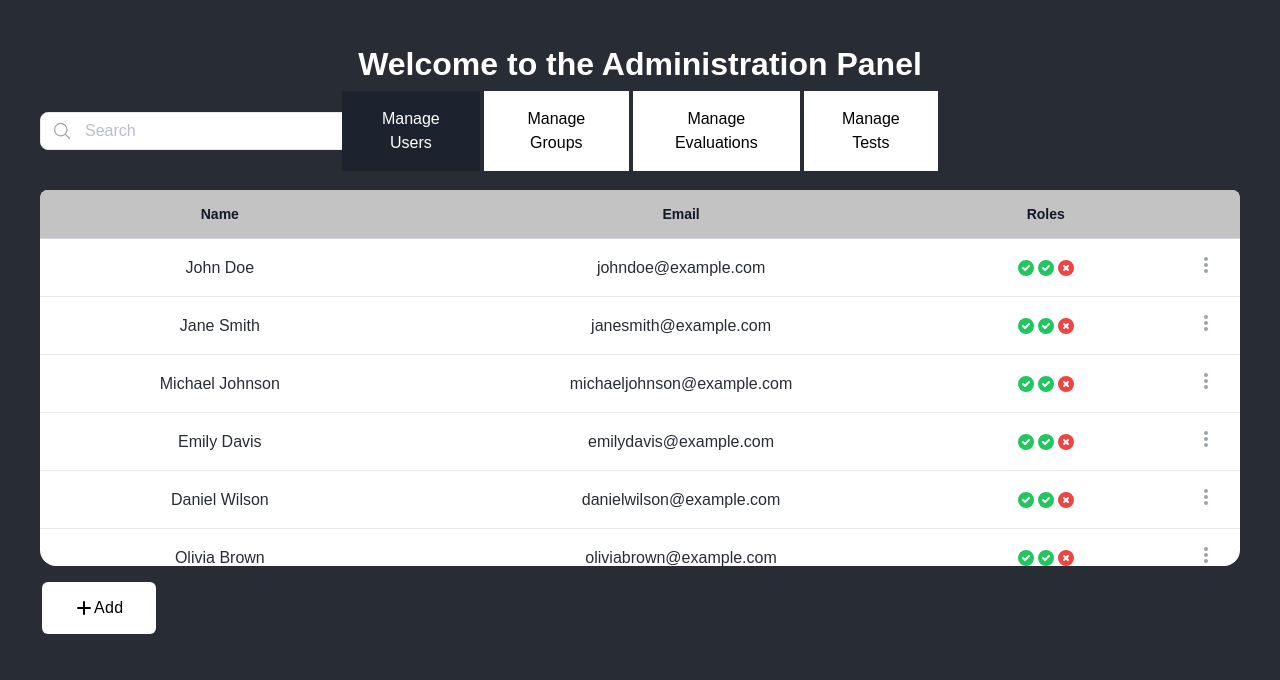
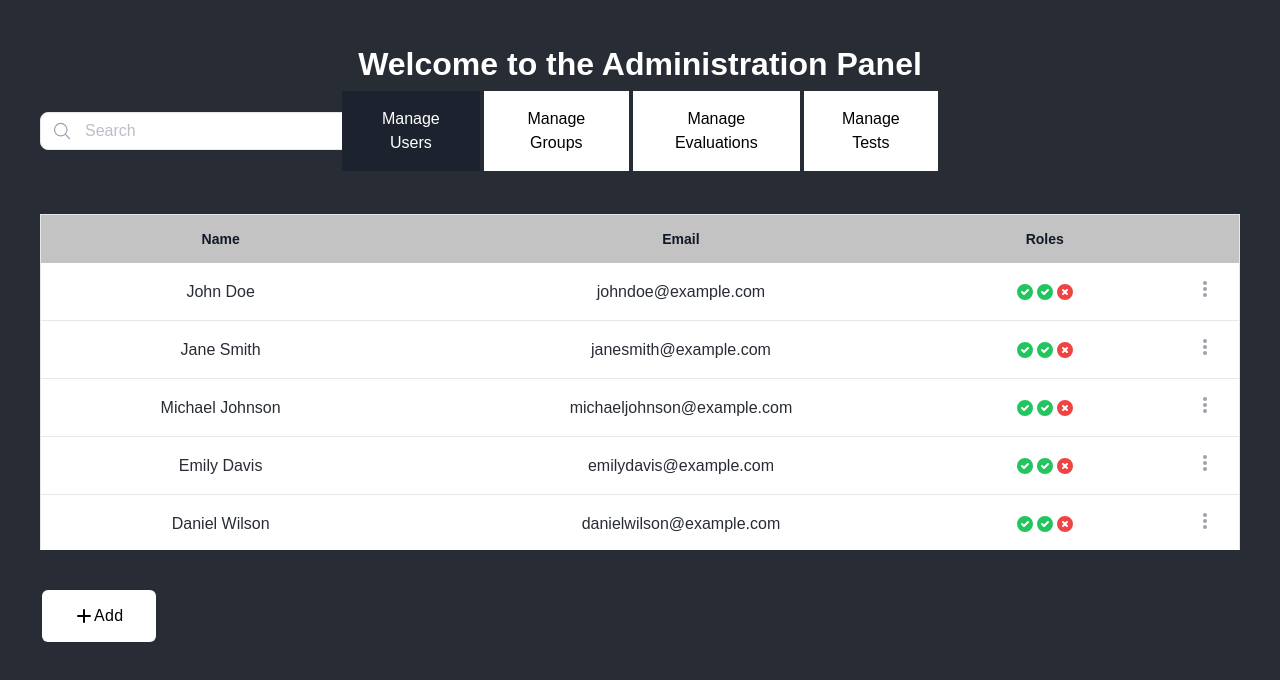
Before and after one commit to William-CarterG/Advanced-Web-Dev---Canvas-Project-, a React (Create React App) app in the folder crud/: page / in a window 1280 px wide. Shown: the top 680 px of the page. Built offline with nearby package versions, Linux system fonts and the light colour scheme.

Commit message:
fix(user-table): headers position
Fixed an error where the headers of users table (with a sticky position) were disappearing.

```diff
--- a/crud/src/app/components/users/UserTableComponent.js
+++ b/crud/src/app/components/users/UserTableComponent.js
@@ -1,5 +1,8 @@
 import React, { useState, useEffect, useRef } from 'react';
 import EditUser from './editUser';
+
+// Credits to TailwindComponents user 'BrendaMorales97' for
+// creating a good part of this table.
 
 const TableRow = ({ item }) => {
   const [openMenu, setOpenMenu] = useState(false);
@@ -156,29 +159,23 @@ const TableRow = ({ item }) => {
 };
 
 
-
-
-
 const UserTableComponent = ({ data, headers }) => {
     const fakeData = data;
     return (
-        <div className="mt-3 rounded-2xl max-w-9xl mx-auto h-96 overflow-y-auto">
-            <div className="inline-block min-w-full py-2 align-middle">
-                <div className="overflow-hidden shadow ring-1 ring-black ring-opacity-5 md:rounded-lg">
-                    <table className="min-w-full divide-y divide-gray-300">
-                        <thead className="bg-gray-50">
+      <div className="mt-10 flex flex-col h-96 min-w-full py-6 align-middle">
+        <div className="flex-grow overflow-auto">
+          <table className="relative w-full border">
+            <thead className="sticky top-0 px-6 py-3 bg-gray-50">
               <tr>
                 {headers.map((header, index) => (
-                                <th
-                                    key={index}
+                <th key={index}
                   scope="col"
                   className="px-3 py-3.5 text-center text-sm font-semibold text-gray-900"
                 >
                   {header}
                 </th>
                 ))}
-                                <th
-                                scope="col"
+                <th scope="col"
                 className="relative py-3.5 pl-3 pr-4 sm:pr-6"
                 >
                   <span className="sr-only">Actions</span>
@@ -193,7 +190,6 @@ const UserTableComponent = ({ data, headers }) => {
           </table>
         </div>
       </div>
-        </div>
     );
 };
 
```
Lines whose indentation alone changed are shown as unchanged.
